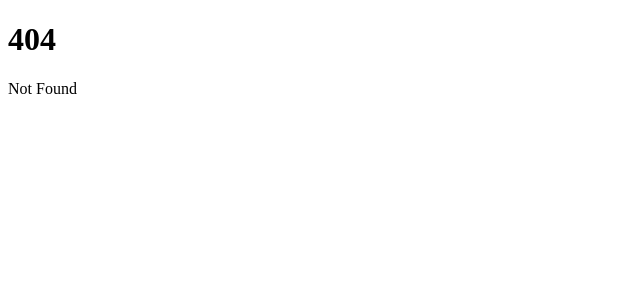
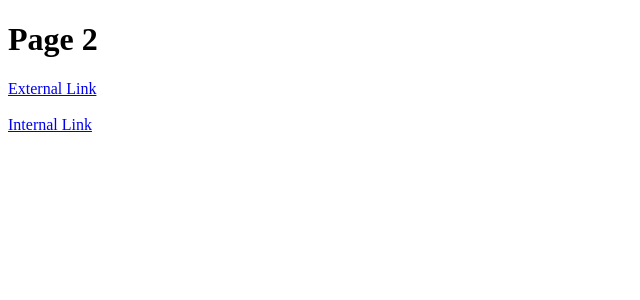
Before and after one commit to samstorment/sveltekit-bf-scroll-flicker-repro, a SvelteKit app: page /alert/2 in a window 1280 px wide. Before the commit this address had no page. Shown: the top 300 px of the page, without its empty margins (0-640 px from the left). Built offline with nearby package versions, Linux system fonts and the light colour scheme.

Commit message:
Improve README and add another part to the reproduction that shows off what feels like the same bug manifesting in a  different way

```diff
--- /dev/null
+++ b/src/routes/alert/1/+page.svelte
@@ -0,0 +1,5 @@
+<script>
+    import Page from "../Page.svelte";
+</script>
+
+<Page slug="1" other="2" />
--- /dev/null
+++ b/src/routes/alert/2/+page.svelte
@@ -0,0 +1,5 @@
+<script>
+    import Page from "../Page.svelte";
+</script>
+
+<Page slug="2" other="1" />
--- /dev/null
+++ b/src/routes/alert/Page.svelte
@@ -0,0 +1,16 @@
+<script>
+    import { beforeNavigate } from "$app/navigation";
+
+    export let slug;
+    export let other;
+
+    beforeNavigate(() => alert("BEFORE NAVIGATE"));
+</script>
+
+
+<h1>Page {slug}</h1>
+
+<a href="https://github.com/sveltejs/kit">External Link</a>
+<br>
+<br>
+<a href="/alert/{other}">Internal Link</a>
```
Also changed, not shown: 2 other files (tests, documents, lock files or other folders).
